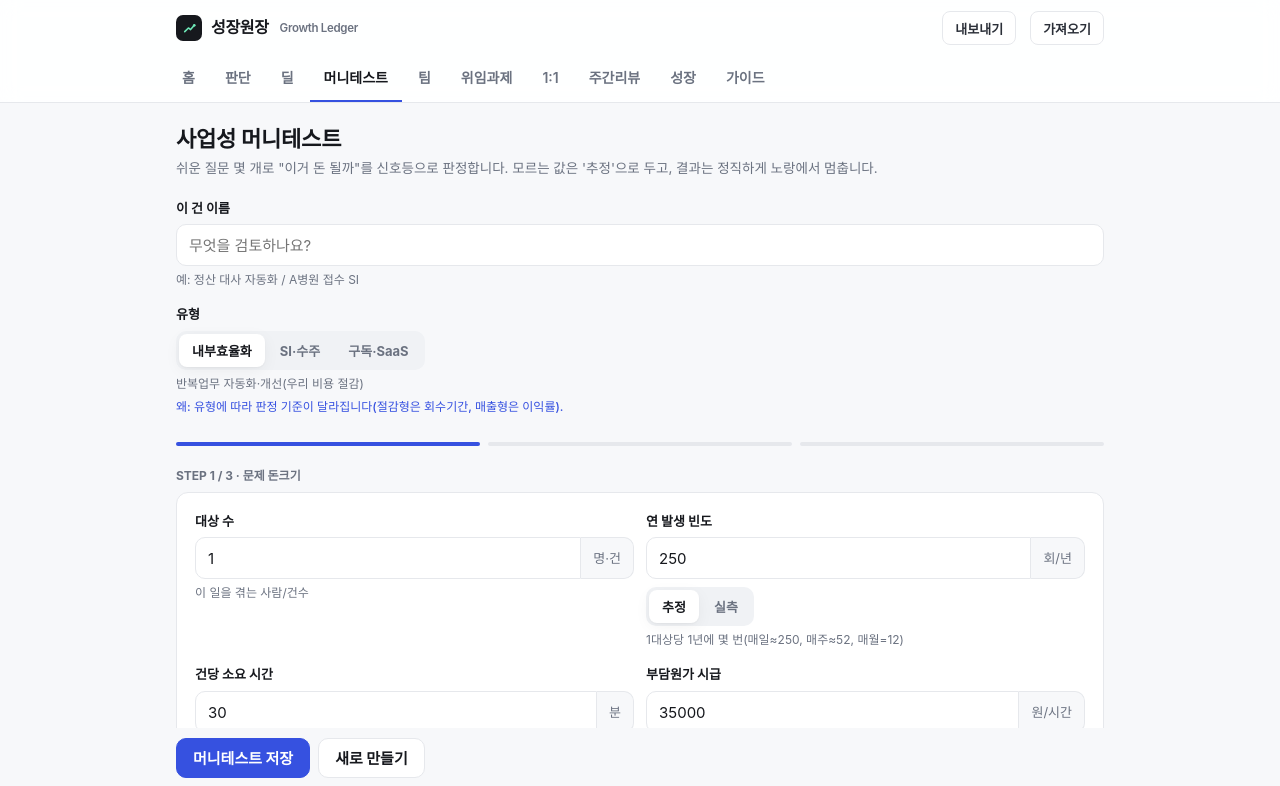
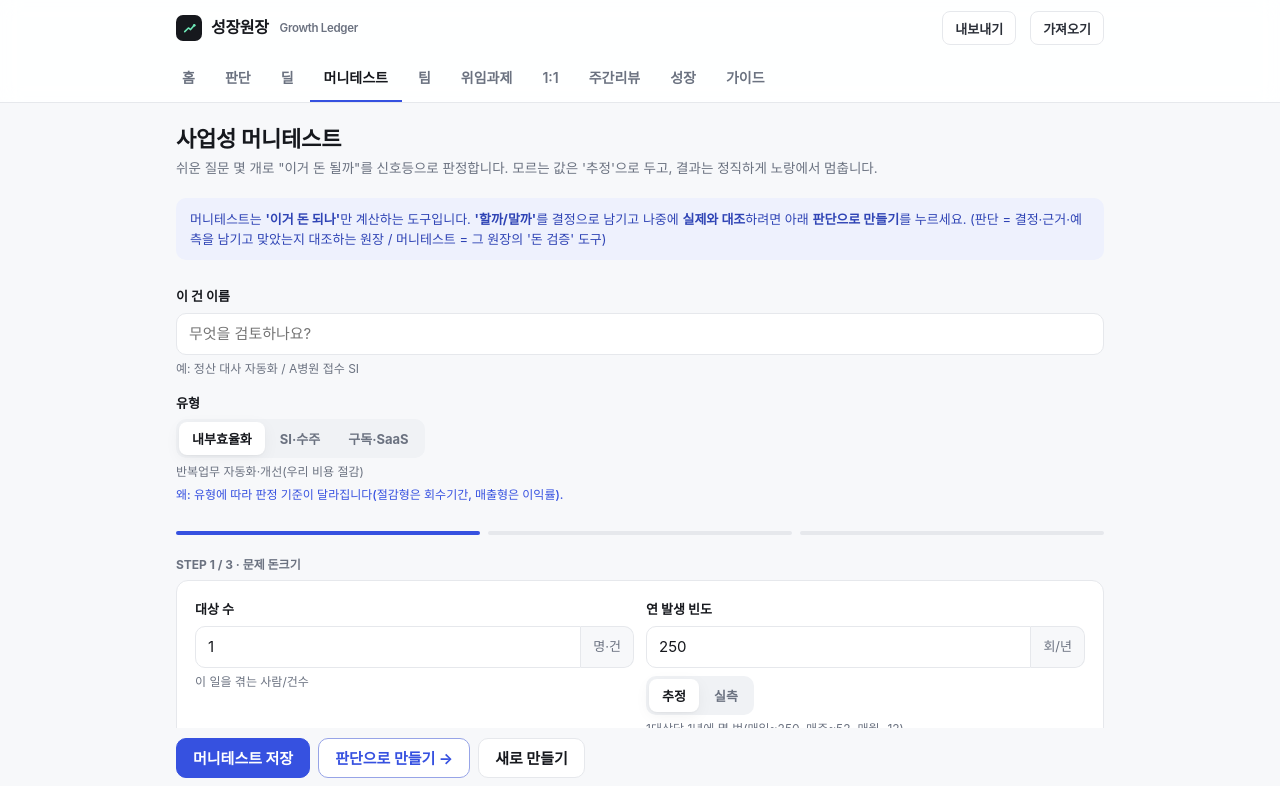
Before and after one commit to insightjung27/growth-ledger, a React (Vite) app: page /#/money-test in a window 1280 px wide. Shown: the top 786 px of the page. Built offline with nearby package versions, Linux system fonts and the light colour scheme.

Commit message:
feat: 머니테스트↔판단 관계 명확화(판단으로 만들기 버튼·안내)

```diff
--- a/src/pages/Decisions.jsx
+++ b/src/pages/Decisions.jsx
@@ -122,7 +122,7 @@ export default function Decisions() {
       <div className="page-head between">
         <div>
           <h1>판단 원장</h1>
-          <p className="sub">비즈니스 판단 1건 = 1레코드. 기준을 먼저 정하고 → 결정하고 → 예측을 동결하고 → 기한에 대조합니다. 대조가 판단력의 증거입니다.</p>
+          <p className="sub">비즈니스 판단 1건 = 1레코드. 기준을 먼저 정하고 → 결정하고 → 예측을 동결하고 → 기한에 대조합니다. 대조가 판단력의 증거입니다. 돈 판단이면 머니테스트로, 그 외엔 기대값·프리모템으로 검증합니다.</p>
         </div>
         <button className="btn btn-primary" onClick={() => setAdding(true)}>+ 신규 판단</button>
       </div>
--- a/src/pages/MoneyTest.jsx
+++ b/src/pages/MoneyTest.jsx
@@ -1,7 +1,7 @@
 import { useMemo, useState, useEffect } from "react";
 import { useParams, useNavigate } from "react-router-dom";
 import { compute, defaultInputs, typeOf, PROJECT_TYPES, verdictText, needsWatermark, SI_GRADES, SI_ROLE_PRESETS, gradeRate, makeRole, roleCost } from "../lib/money.js";
-import { addMoneyTest, updateMoneyTest, removeMoneyTest, getMoneyTest } from "../lib/store.js";
+import { addMoneyTest, updateMoneyTest, removeMoneyTest, getMoneyTest, addDecision } from "../lib/store.js";
 import { won, pct, months as fmtMonths, manToWon, wonToMan } from "../lib/format.js";
 import { CashflowChart } from "../components/Charts.jsx";
 
@@ -117,6 +117,18 @@ export default function MoneyTest() {
     setInp(defaultInputs("internal")); setSavedId(null); setDirty(false); setStep(0); nav("/money-test");
   }
   function del() { if (savedId && confirm("이 머니테스트를 삭제할까요?")) { removeMoneyTest(savedId); try { localStorage.removeItem(DRAFT_KEY); } catch (e) {} nav("/money-test"); } }
+  // 머니테스트 → 판단으로 승격: '돈 되나' 계산을 '할까/말까 + 나중에 대조'하는 판단으로 올린다.
+  function toDecision() {
+    let mid = savedId;
+    if (!mid) { mid = addMoneyTest({ inputs: inp, name: inp.name, verdict: r.verdict.light, projectType: inp.projectType }); setSavedId(mid); setDirty(false); try { localStorage.removeItem(DRAFT_KEY); } catch (e) {} }
+    else { updateMoneyTest(mid, { inputs: inp, name: inp.name, verdict: r.verdict.light, projectType: inp.projectType }); setDirty(false); }
+    const rec = getMoneyTest(mid);
+    if (rec && rec.decisionId) { nav("/decisions/" + rec.decisionId); return; }
+    const did = addDecision({ title: inp.name || "돈 판단", type: "money", question: `${inp.name || "이 건"} — 진행할지, 어떤 조건으로 갈지 판단한다.`, moneyTestId: mid, framesUsed: ["moneytest"] });
+    updateMoneyTest(mid, { decisionId: did });
+    nav("/decisions/" + did);
+  }
+  const linkedDecId = savedId ? (getMoneyTest(savedId)?.decisionId || null) : null;
   function copySales() { if (r.sales) navigator.clipboard?.writeText(r.sales).then(() => alert("근거문장을 복사했습니다.")); }
 
   return (
@@ -124,6 +136,9 @@ export default function MoneyTest() {
       <div className="page-head">
         <h1>사업성 머니테스트</h1>
         <p className="sub">쉬운 질문 몇 개로 "이거 돈 될까"를 신호등으로 판정합니다. 모르는 값은 '추정'으로 두고, 결과는 정직하게 노랑에서 멈춥니다.</p>
+      </div>
+      <div className="notice info section">
+        머니테스트는 <b>'이거 돈 되나'</b>만 계산하는 도구입니다. <b>'할까/말까'</b>를 결정으로 남기고 나중에 <b>실제와 대조</b>하려면 아래 <b>판단으로 만들기</b>를 누르세요. (판단 = 결정·근거·예측을 남기고 맞았는지 대조하는 원장 / 머니테스트 = 그 원장의 '돈 검증' 도구)
       </div>
 
       <div className="section">
@@ -338,6 +353,7 @@ export default function MoneyTest() {
 
       <div className="gap-wrap" style={{ position: "sticky", bottom: 12, background: "var(--paper-2)", padding: "10px 0", zIndex: 5 }}>
         <button className="btn btn-primary" onClick={save}>{savedId ? "저장" : "머니테스트 저장"}{dirty && !savedId ? "" : ""}</button>
+        <button className="btn" onClick={toDecision} style={{ color: "var(--accent)", borderColor: "color-mix(in srgb, var(--accent) 45%, var(--line))", fontWeight: 700 }}>{linkedDecId ? "연결된 판단 열기 →" : "판단으로 만들기 →"}</button>
         <button className="btn" onClick={newTest}>새로 만들기</button>
         {savedId && <button className="btn btn-danger" onClick={del}>삭제</button>}
         {dirty && <span className="tiny" style={{ color: "var(--amber)", alignSelf: "center" }}>저장 안 됨</span>}
```
